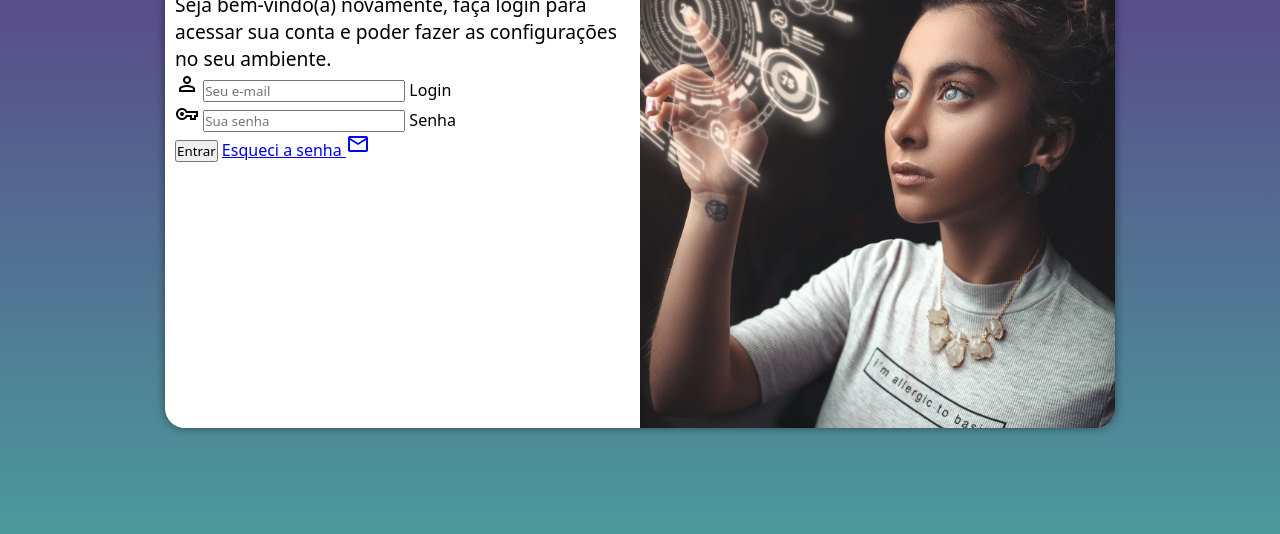
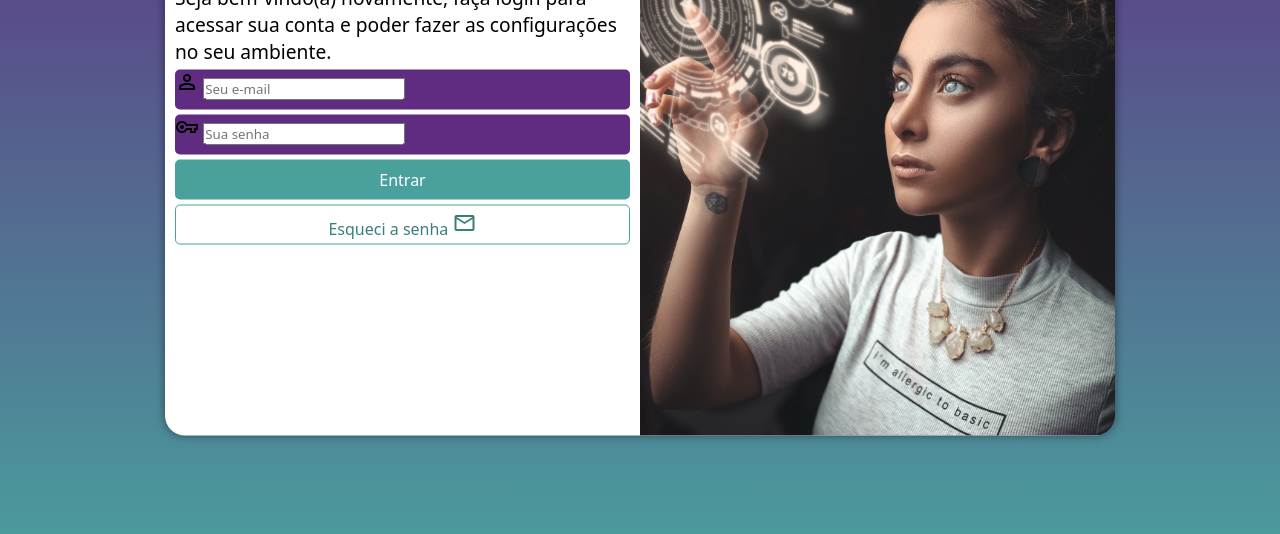
Before and after one commit to DhymasG/projeto-login, a plain HTML site: page index.html in a window 1280 px wide. Shown: the part 222-756 px from the top of the page. Drawn offline with nearby package versions, Linux system fonts and the light colour scheme.

Commit message:
formatação do formulário

```diff
--- a/estilos/style.css
+++ b/estilos/style.css
@@ -34,7 +34,7 @@ section#login{
 
     background-color: white;
     width: 250px;
-    height: 500px;
+    height: 515px;
     border-radius: 20px;
     box-shadow: 0px 0px 10px rgba(0, 0, 0, 0.459);
 
@@ -62,3 +62,56 @@ div#formulario > h1 {
 div#formulario > p {
     font-size: 0.8em;
 }
+
+form > div.campo {
+    background-color: #5f2c82;
+    display: block;
+    width: 100%;
+    height: 40px;
+    border-radius: 5px;
+    margin: 5px 0px;
+}
+
+div.campo > label {
+    display: none;
+}
+
+form > input[type=submit]{
+    display: block;
+    font-size: 1em;
+    width: 100%;
+    height: 40px;
+    background-color: #49a09d;
+    color: white;
+    border: none;
+    border-radius: 5px;
+    cursor: pointer;
+}
+
+form > input[type=submit]:hover{
+    background-color: #397e7b;
+}
+
+form > a.botao {
+    display: block;
+    text-align: center;
+    font-size: 1em;
+    width: 100%;
+    height: 40px;
+    padding-top: 5px;
+    margin-top: 5px;
+    background-color: white;
+    color: #397e7b;
+    border: 1px solid #49a09d;
+    border-radius: 5px;
+    text-decoration: none;
+
+}
+
+form > a.botao:hover {
+    background-color: #61d1cd;
+}
+
+form > a.botao > span {
+    font-size: 1.5em;
+}
--- a/index.html
+++ b/index.html
@@ -34,7 +34,7 @@
                         <label for="isenha">Senha</label>
                     </div>
                     <input type="submit" value="Entrar">
-                    <a href="esqueci.html">
+                    <a href="esqueci.html" class="botao">
                         Esqueci a senha <span class="material-symbols-outlined">mail</span>
                     </a>
                 </form>
```
